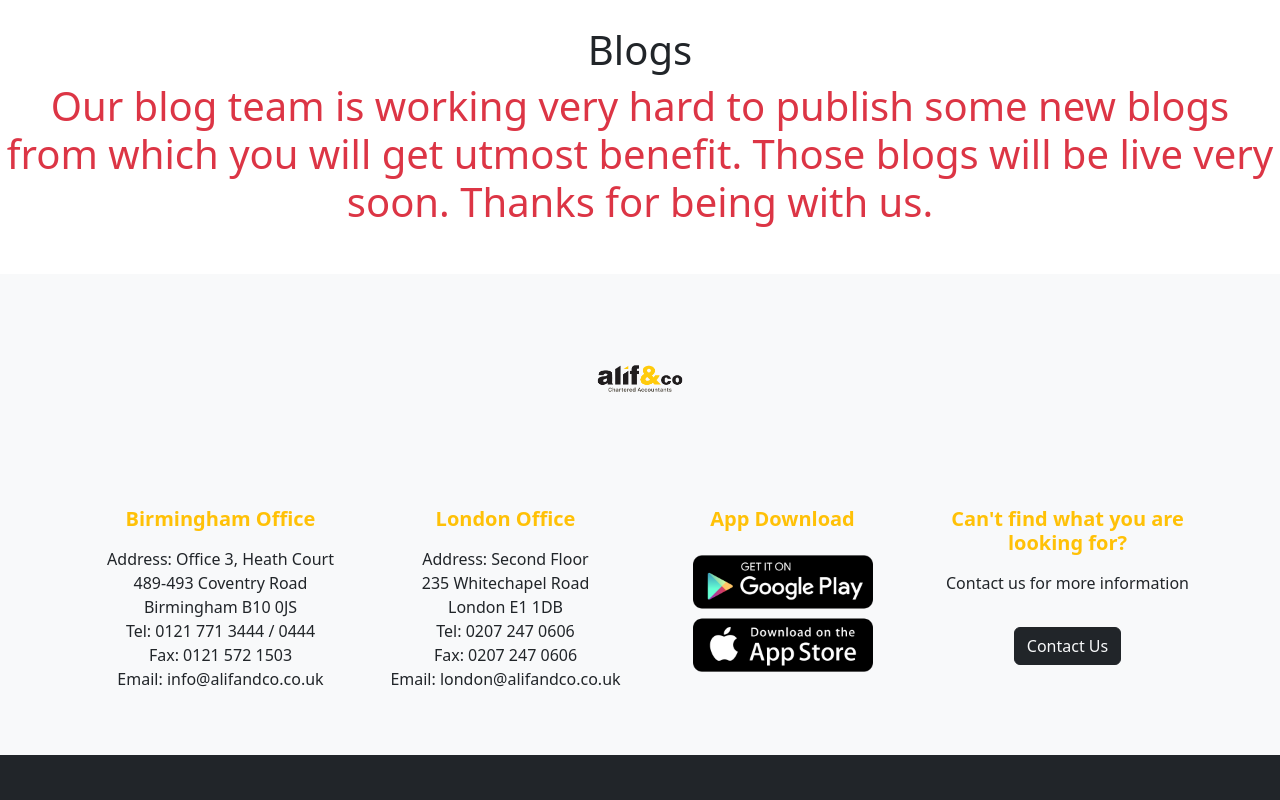
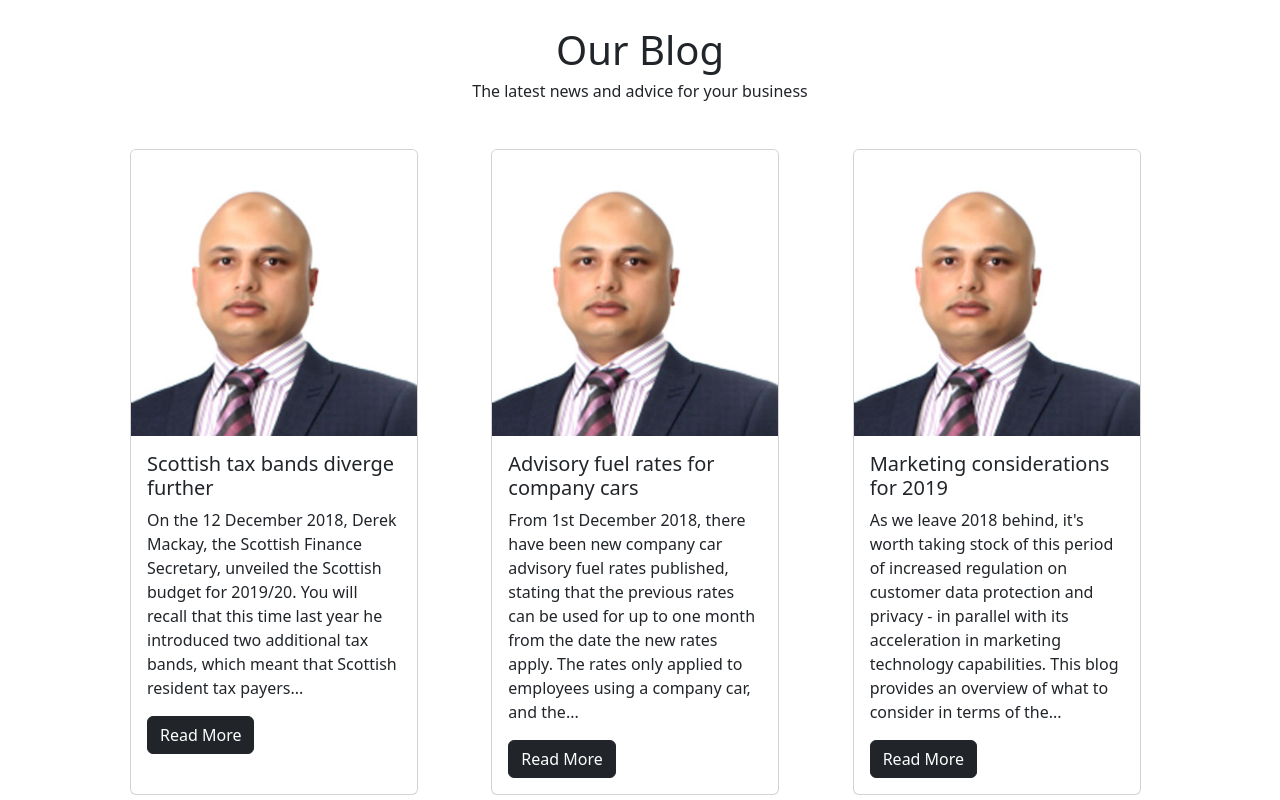
Before and after one commit to samimeadad/alifandco-final, a React (Create React App) app: page /blog in a window 1280 px wide. Shown: the part 240-1040 px from the top of the page. Built offline with nearby package versions, Linux system fonts and the light colour scheme.

Commit message:
Blog pages ongoing

```diff
--- a/src/App.js
+++ b/src/App.js
@@ -13,6 +13,9 @@ import BusinessServices from "./Pages/Services/BusinessServices";
 import Member1 from "./Pages/CoreTeam/Member1";
 import Member2 from "./Pages/CoreTeam/Member2";
 import Member3 from "./Pages/CoreTeam/Member3";
+import Blog1 from "./Pages/Blog/Blog1";
+import Blog2 from "./Pages/Blog/Blog2";
+import Blog3 from "./Pages/Blog/Blog3";
 
 
 function App () {
@@ -31,6 +34,9 @@ function App () {
         <Route exact path="/personal-services" element={ <PersonalServices /> } />
         <Route exact path="/career" element={ <Career /> } />
         <Route exact path="/blog" element={ <Blog /> } />
+        <Route exact path="/blog/blog-1" element={ <Blog1 /> } />
+        <Route exact path="/blog/blog-2" element={ <Blog2 /> } />
+        <Route exact path="/blog/blog-3" element={ <Blog3 /> } />
         <Route exact path="/contact" element={ <Contact /> } />
         <Route exact path="*" element={ <PageNotFound /> } />
       </Routes>
--- a/src/Pages/Blog/Blog.js
+++ b/src/Pages/Blog/Blog.js
@@ -1,11 +1,62 @@
 import React from 'react';
+import { Button, Card, Col, Container, Row } from 'react-bootstrap';
+import member1 from '../../images/core-team/members/Tanbhir_Tahlil.jpg';
+import { Link } from 'react-router-dom';
 
 const Blog = () => {
     return (
-        <div className='text-center my-5'>
-            <h1>Blogs</h1>
-            <h1 className='text-danger'>Our blog team is working very hard to publish some new blogs from which you will get utmost benefit. Those blogs will be live very soon. Thanks for being with us.</h1>
-        </div>
+        <Container className='text-center my-5'>
+            <div>
+                <h1>Our Blog</h1>
+                <h6>The latest news and advice for your business</h6>
+            </div>
+            <div className='text-start my-5 ms-5'>
+                <Row className='g-3'>
+                    <Col xs={ 12 } sm={ 12 } md={ 4 } lg={ 4 }>
+                        <Card style={ { width: '18rem', height: "100%" } }>
+                            <Card.Img variant="top" src={ member1 } className="img-fluid m-auto" />
+                            <Card.Body>
+                                <Card.Title className='fs-5'>Scottish tax bands diverge further</Card.Title>
+                                <Card.Text>
+                                    <p>
+                                        On the 12 December 2018, Derek Mackay, the Scottish Finance Secretary, unveiled the Scottish budget for 2019/20. You will recall that this time last year he introduced two additional tax bands, which meant that Scottish resident tax payers...
+                                    </p>
+                                </Card.Text>
+                                <Link to="/blog/blog-1"><Button variant="dark">Read More</Button></Link>
+                            </Card.Body>
+                        </Card>
+                    </Col>
+                    <Col xs={ 12 } sm={ 12 } md={ 4 } lg={ 4 }>
+                        <Card style={ { width: '18rem', height: "100%" } }>
+                            <Card.Img variant="top" src={ member1 } className="img-fluid m-auto" />
+                            <Card.Body>
+                                <Card.Title className='fs-5'>Advisory fuel rates for company cars</Card.Title>
+                                <Card.Text>
+                                    <p>
+                                        From 1st December 2018, there have been new company car advisory fuel rates published, stating that the previous rates can be used for up to one month from the date the new rates apply. The rates only applied to employees using a company car, and the...
+                                    </p>
+                                </Card.Text>
+                                <Link to="/blog/blog-2"><Button variant="dark">Read More</Button></Link>
+                            </Card.Body>
+                        </Card>
+                    </Col>
+                    <Col xs={ 12 } sm={ 12 } md={ 4 } lg={ 4 }>
+                        <Card style={ { width: '18rem', height: "100%" } }>
+                            <Card.Img variant="top" src={ member1 } className="img-fluid m-auto" />
+                            <Card.Body>
+                                <Card.Title className='fs-5'>Marketing considerations for 2019</Card.Title>
+                                <Card.Text>
+                                    <p>
+                                        As we leave 2018 behind, it's worth taking stock of this period of increased regulation on customer data protection and privacy - in parallel with its acceleration in marketing technology capabilities. This blog provides an overview of what to consider in terms of the...
+                                    </p>
+                                </Card.Text>
+                                <Link to="/blog/blog-3"><Button variant="dark">Read More</Button></Link>
+                            </Card.Body>
+                        </Card>
+                    </Col>
+                </Row>
+            </div>
+        </Container>
     );
 };
 
--- /dev/null
+++ b/src/Pages/Blog/Blog1.js
@@ -0,0 +1,11 @@
+import React from 'react';
+
+const Blog1 = () => {
+    return (
+        <div>
+            <h1>Blog No. 1</h1>
+        </div>
+    );
+};
+
+export default Blog1;
--- /dev/null
+++ b/src/Pages/Blog/Blog2.js
@@ -0,0 +1,11 @@
+import React from 'react';
+
+const Blog2 = () => {
+    return (
+        <div>
+            <h1>Blog No. 2</h1>
+        </div>
+    );
+};
+
+export default Blog2;
--- /dev/null
+++ b/src/Pages/Blog/Blog3.js
@@ -0,0 +1,11 @@
+import React from 'react';
+
+const Blog3 = () => {
+    return (
+        <div>
+            <h1>Blog No. 3</h1>
+        </div>
+    );
+};
+
+export default Blog3;
```
